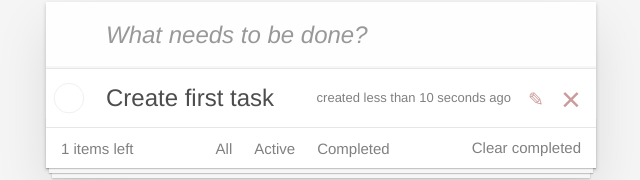
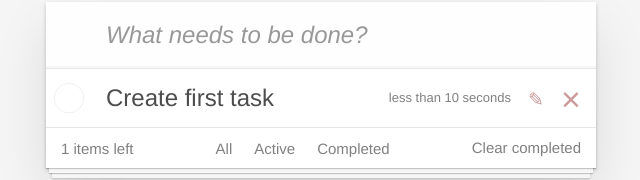
Before and after one commit to niklander96/react-todo-app1, a React (Create React App) app: page / in a window 1280 px wide. Shown: the part 128-308 px from the top of the page, without its empty margins (319-959 px from the left). Built offline with nearby package versions, Linux system fonts and the light colour scheme.

Commit message:
Initialize project using Create React App

```diff
--- a/src/components/App/App.js
+++ b/src/components/App/App.js
@@ -1,30 +1,39 @@
-import React, { Component } from 'react'
+import React, {Component} from 'react'
 
 import NewTaskForm from '../NewTaskForm'
 import Footer from '../Footer'
 import TaskList from '../TaskList'
 import './App.css'
+import {formatDistanceToNow} from "date-fns";
+
 
 export default class App extends Component {
 	maxId = 0
 
 	state = {
 		todos: [this.createTodoItem('Create first task')],
-    currentItems: [],
 		renderStatus: '',
 	}
 
+
+
 	createTodoItem(text) {
+		if (text) {
 			return {
 				title: text,
 				id: this.maxId++,
 				edit: false,
 				done: false,
+				dateCreate: new Date(),
+				date: 'less then 5 seconds ago'
+			}
+		} else {
+			throw new Error('Empty Task')
 		}
 	}
 
 	deleteItem = (id) => {
-    this.setState(({ todos }) => {
+		this.setState(({todos}) => {
 			const idx = todos.findIndex((el) => el.id === id)
 			const newTodos = [...todos.slice(0, idx), ...todos.slice(idx + 1)]
 			return {
@@ -34,9 +43,9 @@ export default class App extends Component {
 	}
 
 	editItem = (id, title) => {
-    this.setState(({ todos }) => ({
+		this.setState(({todos}) => ({
 			todos: todos.map((el) => {
-        const newEl = { ...el }
+				const newEl = {...el}
 				if (newEl.id === id) {
 					newEl.edit = false
 					newEl.title = title
@@ -48,7 +57,7 @@ export default class App extends Component {
 
 	addItem = (text) => {
 		const newItem = this.createTodoItem(text)
-    this.setState(({ todos }) => {
+		this.setState(({todos}) => {
 			const newTodos = [...todos, newItem]
 			return {
 				todos: newTodos,
@@ -57,13 +66,15 @@ export default class App extends Component {
 	}
 
 	changeStatus = (id, statusFlag) => {
-    this.setState(({ todos }) => ({
-      todos: todos.map((el) => {
-        const newEl = { ...el }
-        if (newEl.id === id) newEl[statusFlag] = !el[statusFlag]
-        return newEl
-      }),
-    }))
+		this.setState( {
+			todos: [...this.state.todos].map((el) => {
+					if (el.id === id) {
+						el[statusFlag] = !el[statusFlag]
+						return el
+					}
+					return el
+				})
+		})
 	}
 
 	changeRenderStatus = (status) => {
@@ -73,24 +84,25 @@ export default class App extends Component {
 	}
 
 	clearCompleted = () => {
-    this.setState(({ todos }) => ({
+		this.setState(({todos}) => ({
 			todos: todos.filter((el) => !el.done),
 		}))
 	}
 
 	render() {
-    const { todos, renderStatus } = this.state
+		const {todos, renderStatus, date, dateCreate} = this.state
 		let doneCount = this.state.todos.filter((el) => el.done).length
 		let todoCount = this.state.todos.length - doneCount
 		return (
 			<section className='todoapp'>
 				<header className='header'>
 					<h1>todos</h1>
-          <NewTaskForm addItem={this.addItem} />
+					<NewTaskForm addItem={this.addItem}/>
 				</header>
 				<section className='main'>
 					<TaskList
 						todos={todos}
+						timeLeft={this.timeLeft}
 						deleteItem={this.deleteItem}
 						changeStatus={this.changeStatus}
 						editItem={this.editItem}
@@ -98,7 +110,6 @@ export default class App extends Component {
 					/>
 					<Footer
 						toDo={todoCount}
-            todos={todos}
 						clearCompleted={this.clearCompleted}
 						changeRenderStatus={this.changeRenderStatus}
 					/>
--- a/src/components/Task/Task.js
+++ b/src/components/Task/Task.js
@@ -1,30 +1,28 @@
 import PropTypes from 'prop-types'
 import { Component } from 'react'
-import { formatDistanceToNow } from 'date-fns'
+import { formatDistanceToNow } from "date-fns"
 
 export default class Task extends Component {
+
 state = {
 	dateCreate: new Date(),
-    date: 'less than 5 seconds ago',
+	date: 'less then 5 seconds ago'
 }
+	timeLeft = () => {
+		this.setState({
+			date: formatDistanceToNow(this.state.dateCreate, {includeSeconds: true})
+		})
+	}
+	render() {
 
-  timeLeft = () => {
-    this.setState(({ dateCreate }) => ({
-      dateCreate,
-      date: formatDistanceToNow(dateCreate, { includeSeconds: true, addSuffix: true }),
-    }))
-  }
-
-  render() {
-    const { date } = this.state
-    const { onDeleted, onCompleted, done, onEdited, title, id } = this.props
+		const {onDeleted, onCompleted, done, onEdited, title, id} = this.props
 		setInterval(this.timeLeft, 5000)
 		return (
 			<div className='view'>
-        <input type='checkbox' className='toggle' onChange={onCompleted} checked={done} />
+				<input type='checkbox' className='toggle' onChange={onCompleted} checked={done}/>
 				<label htmlFor={id}>
 					<span className='description'>{`${title}`}</span>
-          <span className='created'>{`created ${date}`}</span>
+					<span className='created'>{formatDistanceToNow(this.state.dateCreate, {includeSeconds: true})}</span>
 				</label>
 				<button className='icon icon-edit' onClick={onEdited}></button>
 				<button className='icon icon-destroy' onClick={onDeleted}></button>
@@ -33,11 +31,13 @@ export default class Task extends Component {
 	}
 }
 Task.defaultProps = {
-  onCompleted: () => {},
-  onEdited: () => {},
-  onDeleted: () => {},
+	onCompleted: () => {
+	},
+	onEdited: () => {
+	},
+	onDeleted: () => {
+	},
 	done: false,
-  title: 'Empty task',
 }
 
 Task.propTypes = {
--- a/src/components/TaskFilter/TasksFilter.js
+++ b/src/components/TaskFilter/TasksFilter.js
@@ -1,34 +1,42 @@
-import { Component } from 'react'
+import {Component} from 'react'
 import './TaskFilter.css'
 import PropTypes from 'prop-types'
 
 export default class TasksFilter extends Component {
+
 	filterTasks = (e, status) => {
-    const { changeRenderStatus } = this.props
-    const allBtn = document.querySelectorAll('.selected')
-    allBtn.forEach((item) => item.classList.remove('selected'))
-    e.target.classList.add('selected')
+		const {changeRenderStatus} = this.props
+		// let classChange = ''
+		// if (e.target.button) {
+		// 	classChange += ' selected'
+		// }
+		// const allBtn = document.querySelectorAll('.selected')
+		// allBtn.forEach((item) => item.classList.remove('selected'))
+		// e.target.classList.add('selected')
 		changeRenderStatus(status)
 	}
 
 	render() {
+		const { classChange } = this.props
+
 		return (
 			<ul className='filters'>
 				<li>
-          <button onClick={(e) => this.filterTasks(e, 'all')}>All</button>
+					<button onClick={(e) => this.filterTasks(e, 'all')} className={classChange}>All</button>
 				</li>
 				<li>
-          <button onClick={(e) => this.filterTasks(e, 'active')}>Active</button>
+					<button onClick={(e) => this.filterTasks(e, 'active')} className={classChange}>Active</button>
 				</li>
 				<li>
-          <button onClick={(e) => this.filterTasks(e, 'complete')}>Completed</button>
+					<button onClick={(e) => this.filterTasks(e, 'complete')} className={classChange}>Completed</button>
 				</li>
 			</ul>
 		)
 	}
 }
 TasksFilter.defaultProps = {
-  changeRenderStatus: () => {},
+	changeRenderStatus: () => {
+	},
 }
 
 TasksFilter.propTypes = {
--- a/src/components/TaskList/TaskList.js
+++ b/src/components/TaskList/TaskList.js
@@ -1,8 +1,8 @@
 import PropTypes from 'prop-types'
 import './TaskList.css'
 import { Component } from 'react'
+import Task from '../Task'
 
-import Task from '../Task'
 
 export default class TaskList extends Component {
   state = {
@@ -26,7 +26,7 @@ export default class TaskList extends Component {
   }
 
   elements = (todos, status) => {
-    const { deleteItem, changeStatus } = this.props
+    const { deleteItem, changeStatus, timeLeft } = this.props
     if (status === 'active') {
       todos = todos.filter((el) => !el.done)
     }
@@ -34,7 +34,7 @@ export default class TaskList extends Component {
       todos = todos.filter((el) => el.done)
     }
     return todos.map((el) => {
-      const { title, id, edit, done } = el
+      const { title, id, edit, done, dateCreate, date } = el
       let classChange = ''
       if (edit) {
         classChange = 'editing'
@@ -45,6 +45,10 @@ export default class TaskList extends Component {
         <li className={classChange} key={id}>
           <Task
             title={title || undefined}
+
+            dateCreate={dateCreate}
+            date={date}
+            timeLeft={timeLeft}
             id={id}
             done={done}
             onDeleted={() => deleteItem(id)}
@@ -64,8 +68,8 @@ export default class TaskList extends Component {
 
   render() {
     const { todos, renderStatus } = this.props
-    const elements = this.elements(todos, renderStatus)
-    return <ul className='todo-list'>{elements}</ul>
+    const itemsToDo = this.elements(todos, renderStatus)
+    return <ul className='todo-list'>{itemsToDo}</ul>
   }
 }
 
```
Lines whose indentation alone changed are shown as unchanged.
